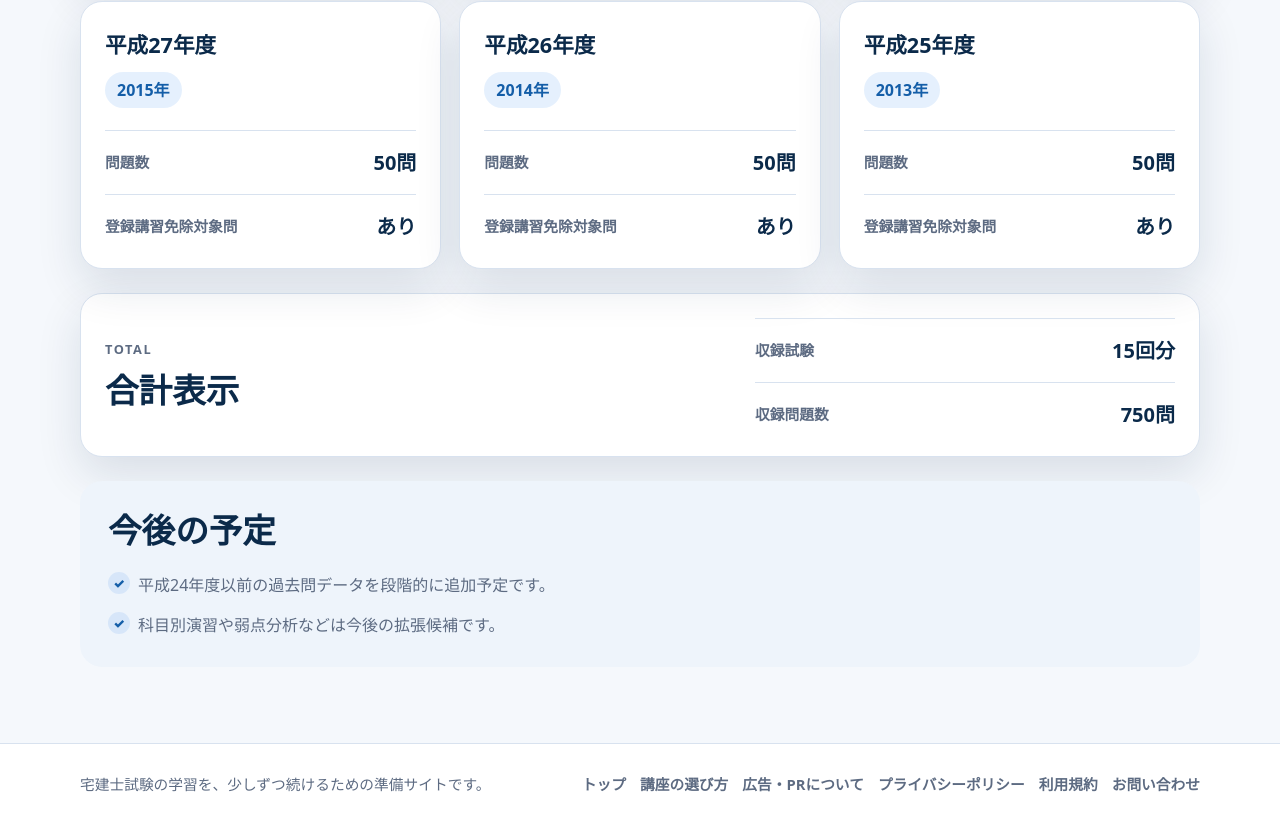
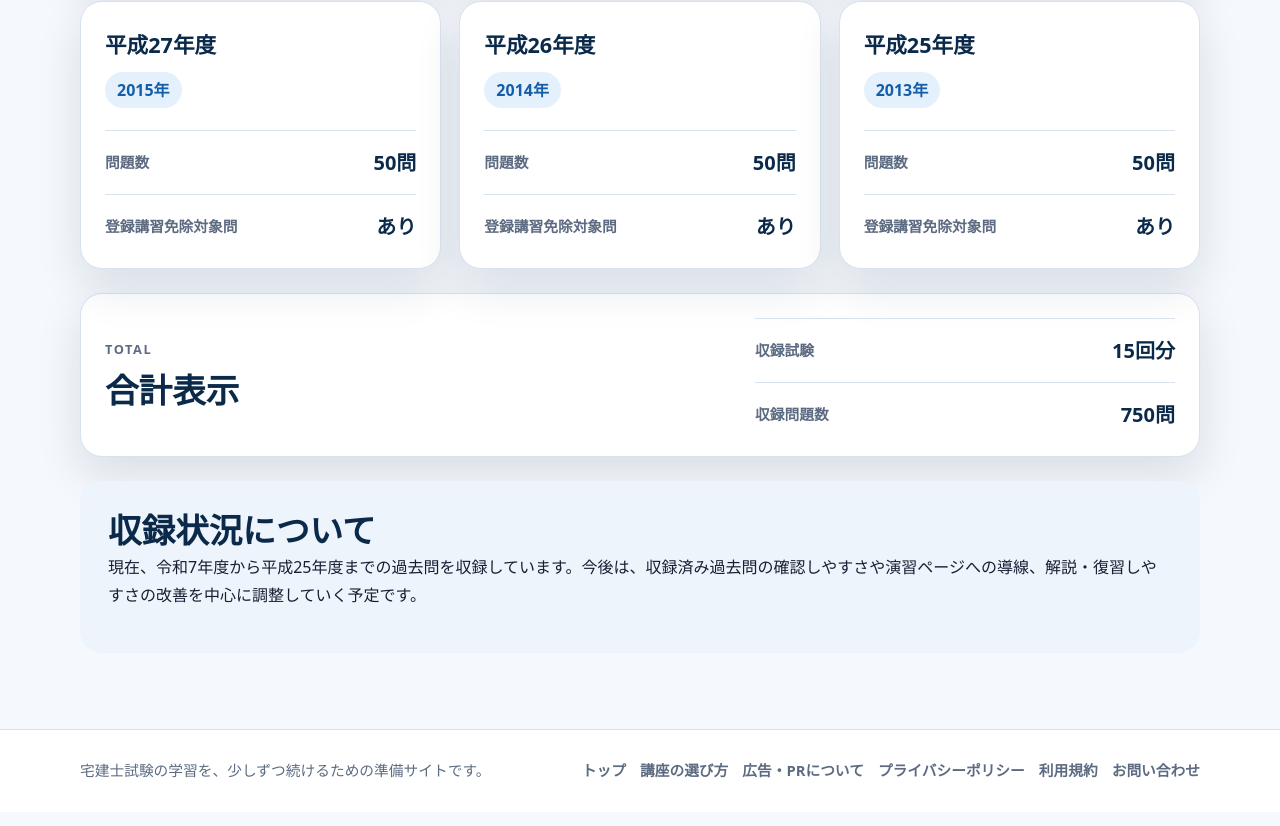
Before and after one commit to kenichis1971-cloud/takken-gakushu-site, a Next.js app: page /past in a window 1280 px wide. Shown: the part 1613-2439 px from the top of the page. Built offline with nearby package versions, Linux system fonts and the light colour scheme.

Commit message:
Update past page status wording

```diff
--- a/app/past/page.tsx
+++ b/app/past/page.tsx
@@ -9,10 +9,8 @@ export const metadata: Metadata = {
   description: "宅建士試験の年度別過去問データ収録状況です。",
 };
 
-const nextPlans = [
-  "平成24年度以前の過去問データを段階的に追加予定です。",
-  "科目別演習や弱点分析などは今後の拡張候補です。",
-];
+const currentStatusText =
+  "現在、令和7年度から平成25年度までの過去問を収録しています。今後は、収録済み過去問の確認しやすさや演習ページへの導線、解説・復習しやすさの改善を中心に調整していく予定です。";
 
 export default function PastPage() {
   const summaries = getTakkenPastQuestionSummaries();
@@ -78,12 +76,8 @@ export default function PastPage() {
       </section>
 
       <section className="next-actions past-next-actions" aria-labelledby="past-plan-heading">
-        <h2 id="past-plan-heading">今後の予定</h2>
-        <ul className="check-list">
-          {nextPlans.map((plan) => (
-            <li key={plan}>{plan}</li>
-          ))}
-        </ul>
+        <h2 id="past-plan-heading">収録状況について</h2>
+        <p>{currentStatusText}</p>
       </section>
     </article>
   );
```
